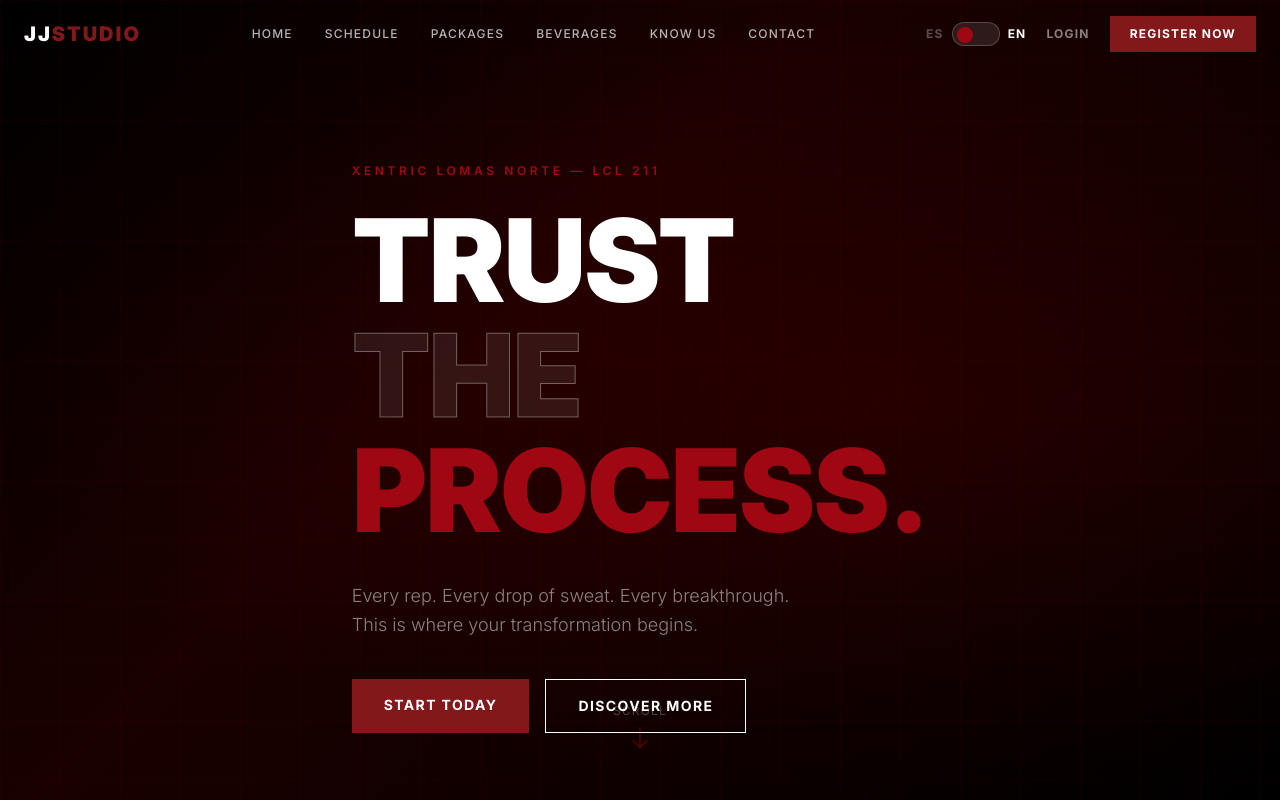
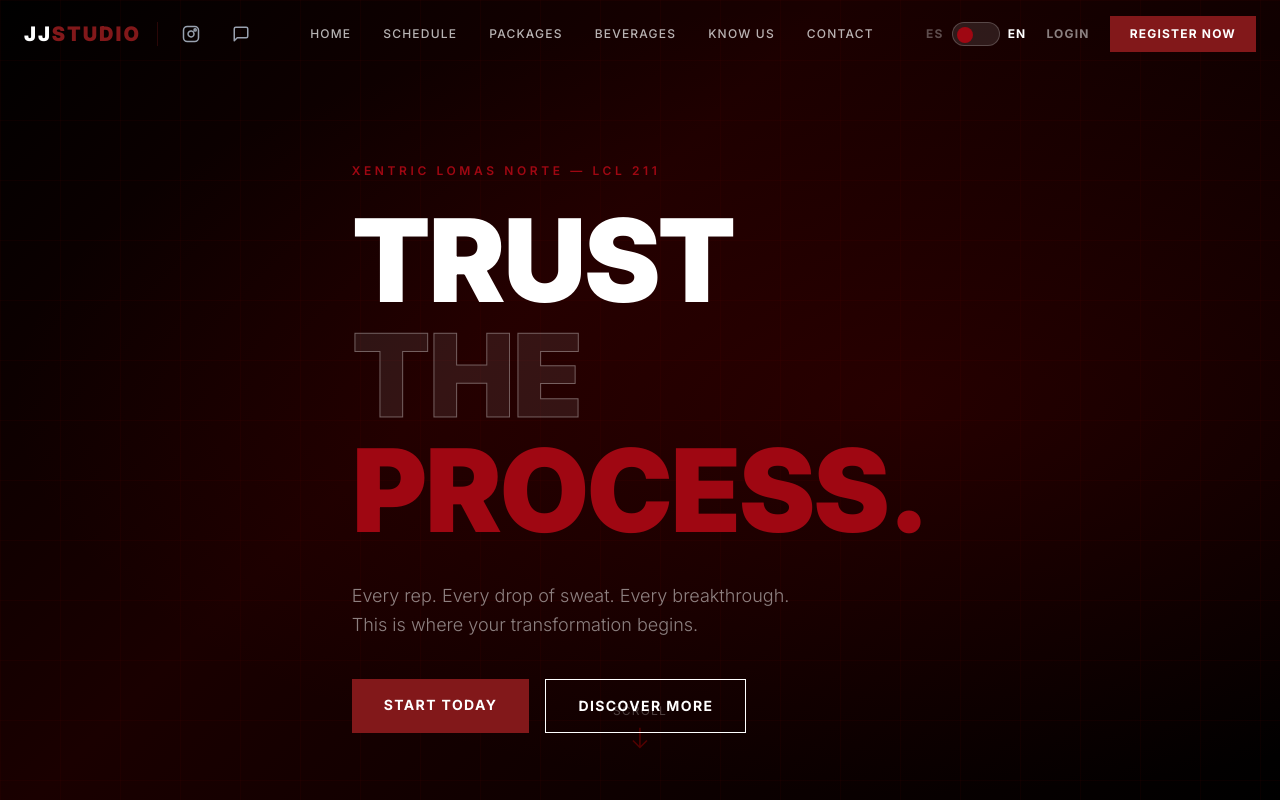
Before and after one commit to JGrayeb/JJStudio, a Next.js app: page / in a window 1280 px wide. Shown: the top 800 px of the page. Built offline with nearby package versions, Linux system fonts and the light colour scheme; no server answers.

Commit message:
feat: enhance navigation with smooth scrolling and add social media links

```diff
--- a/app/dashboard/client/page.tsx
+++ b/app/dashboard/client/page.tsx
@@ -715,7 +715,7 @@ export default function Dashboard() {
 
           {/* BOOK CLASS TAB */}
           {activeTab === 'book' && (
-            <div className="space-y-6">
+            <div className="space-y-6" id="book-class">
               <h1 className="text-4xl font-black text-white">Book Your Class</h1>
 
               {classPoints <= 0 && (
@@ -894,7 +894,7 @@ export default function Dashboard() {
 
           {/* PACKAGES TAB */}
           {activeTab === 'packages' && (
-            <div className="space-y-8">
+            <div className="space-y-8" id="packages">
               <div>
                 <h1 className="text-4xl font-black text-white">
                   Choose Your Package
@@ -993,6 +993,97 @@ export default function Dashboard() {
           )}
         </div>
       </div>
+
+{/* NAVIGATION */}
+<nav className="fixed inset-x-0 top-0 z-50 h-16 bg-black/80 backdrop-blur-lg border-b border-slate-800">
+  <div className="max-w-7xl mx-auto h-full px-4 flex items-center justify-between">
+    <div className="flex items-center gap-4">
+      {/* JJ STUDIO LOGO - NOT CLICKABLE */}
+      <div>
+        <span className="text-white font-black text-lg">JJ</span>
+        <span className="text-red-600 font-black text-lg ml-0.5">
+          STUDIO
+        </span>
+      </div>
+
+      <div className="h-10 w-px bg-slate-700" />
+
+      {/* INSTAGRAM ICON */}
+      <a
+        href="https://www.instagram.com/jj_lagree_experience?igsh=MThwanZrcXg5ZnZ6dg=="
+        target="_blank"
+        rel="noopener noreferrer"
+        className="p-2 rounded-lg hover:bg-slate-800 transition text-gray-400 hover:text-pink-500"
+        title="Follow us on Instagram"
+      >
+        <svg
+          width="20"
+          height="20"
+          viewBox="0 0 24 24"
+          fill="none"
+          stroke="currentColor"
+          strokeWidth="2"
+        >
+          <rect x="2" y="2" width="20" height="20" rx="5" ry="5" />
+          <path d="M16 11.37A4 4 0 1 1 12.63 8 4 4 0 0 1 16 11.37z" />
+          <circle cx="17.5" cy="6.5" r="1.5" />
+        </svg>
+      </a>
+
+      {/* WHATSAPP ICON */}
+      <a
+        href="https://wa.me/5213318373447?text=Hola%20JJ%20Studio"
+        target="_blank"
+        rel="noopener noreferrer"
+        className="p-2 rounded-lg hover:bg-slate-800 transition text-gray-400 hover:text-green-500"
+        title="Contact us on WhatsApp"
+      >
+        <svg
+          width="20"
+          height="20"
+          viewBox="0 0 24 24"
+          fill="none"
+          stroke="currentColor"
+          strokeWidth="2"
+        >
+          <path d="M21 15a2 2 0 0 1-2 2H7l-4 4V5a2 2 0 0 1 2-2h14a2 2 0 0 1 2 2z" />
+        </svg>
+      </a>
+    </div>
+
+    {/* REST OF NAVBAR STAYS THE SAME */}
+    <div className="hidden lg:flex gap-4 flex-1 justify-center">
+      {[
+        { id: 'dashboard' as const, label: 'Dashboard' },
+        { id: 'book' as const, label: 'Book Class' },
+        { id: 'bookings' as const, label: 'My Bookings' },
+        { id: 'packages' as const, label: 'Packages' },
+      ].map(({ id, label }) => (
+        <button
+          key={id}
+          onClick={() => setActiveTab(id)}
+          className={`px-4 py-2 rounded-lg font-bold text-sm transition ${
+            activeTab === id
+              ? 'bg-red-600 text-white'
+              : 'text-gray-400 hover:text-white'
+          }`}
+        >
+          {label}
+        </button>
+      ))}
+    </div>
+
+    <button
+      onClick={handleLogout}
+      className="bg-red-600 hover:bg-red-700 text-white px-4 py-2 rounded-lg font-bold text-sm transition flex items-center gap-2"
+    >
+      <LogOut size={16} /> Logout
+    </button>
+  </div>
+</nav>
+
+
+
 
       {/* ✅ ERROR MODAL (NEW!) */}
       {errorModal.isOpen && (
--- a/app/page.js
+++ b/app/page.js
@@ -1,3 +1,4 @@
+
 "use client"
 import { useState, useEffect } from "react"
 import Image from "next/image"
@@ -41,11 +42,18 @@ export default function Home() {
 
   const toggleLang = () => setLang(l => l === "en" ? "es" : "en")
 
-  // Navigation handlers with auth checks
+  // ✅ FIXED: Navigation handlers with proper hash scrolling
   const handleScheduleClick = (e) => {
     e?.preventDefault()
     if (user) {
-      router.push('/bookings')
+      router.push('/dashboard/client#book-class')
+      // Scroll to section if already on dashboard
+      setTimeout(() => {
+        const element = document.getElementById('book-class')
+        if (element) {
+          element.scrollIntoView({ behavior: 'smooth' })
+        }
+      }, 100)
     } else {
       router.push('/login')
     }
@@ -53,17 +61,42 @@ export default function Home() {
 
   const handlePackageClick = (e) => {
     e?.preventDefault()
-    router.push('/packages')
+    if (user) {
+      router.push('/dashboard/client#packages')
+      // Scroll to section if already on dashboard
+      setTimeout(() => {
+        const element = document.getElementById('packages')
+        if (element) {
+          element.scrollIntoView({ behavior: 'smooth' })
+        }
+      }, 100)
+    } else {
+      router.push('/login')
+    }
   }
 
   const handleBeveragesClick = (e) => {
     e?.preventDefault()
-    router.push('/beverages')
+    const element = document.getElementById('beverages')
+    if (element) {
+      element.scrollIntoView({ behavior: 'smooth' })
+    }
   }
 
   const handleAboutClick = (e) => {
     e?.preventDefault()
-    document.getElementById('about')?.scrollIntoView({ behavior: 'smooth' })
+    const element = document.getElementById('about')
+    if (element) {
+      element.scrollIntoView({ behavior: 'smooth' })
+    }
+  }
+
+  const handleContactClick = (e) => {
+    e?.preventDefault()
+    const element = document.getElementById('contact')
+    if (element) {
+      element.scrollIntoView({ behavior: 'smooth' })
+    }
   }
 
   const handleProfileClick = () => {
@@ -90,9 +123,61 @@ export default function Home() {
       {/* ── NAVBAR ── */}
       <nav className={`fixed top-0 left-0 right-0 z-50 transition-all duration-300 ${scrolled ? "bg-black/95 shadow-lg shadow-red-900/20" : ""}`}>
         <div className="max-w-7xl mx-auto px-6 py-4 flex items-center justify-between">
-          <a href="#" className="text-xl font-black tracking-widest uppercase">
+          <div className="flex items-center gap-4">
+            {/* JJ STUDIO LOGO - NOT CLICKABLE */}
+            <a href="#" className="text-xl font-black tracking-widest uppercase cursor-default">
               JJ<span className="text-red-900">Studio</span>
             </a>
+
+            {/* DIVIDER */}
+            <div className="h-6 w-px bg-red-900/30 hidden sm:block" />
+
+            {/* INSTAGRAM ICON */}
+            <a
+              href="https://www.instagram.com/jj_lagree_experience?igsh=MThwanZrcXg5ZnZ6dg=="
+              target="_blank"
+              rel="noopener noreferrer"
+              className="p-2 rounded-lg hover:bg-white/10 transition text-gray-400 hover:text-pink-500 hidden sm:flex"
+              title="Follow us on Instagram"
+            >
+              <svg
+                width="18"
+                height="18"
+                viewBox="0 0 24 24"
+                fill="none"
+                stroke="currentColor"
+                strokeWidth="2"
+                strokeLinecap="round"
+                strokeLinejoin="round"
+              >
+                <rect x="2" y="2" width="20" height="20" rx="5" ry="5" />
+                <path d="M16 11.37A4 4 0 1 1 12.63 8 4 4 0 0 1 16 11.37z" />
+                <circle cx="17.5" cy="6.5" r="1.5" />
+              </svg>
+            </a>
+
+            {/* WHATSAPP ICON */}
+            <a
+              href="https://wa.me/5213318373447?text=Hola%20JJ%20Studio"
+              target="_blank"
+              rel="noopener noreferrer"
+              className="p-2 rounded-lg hover:bg-white/10 transition text-gray-400 hover:text-green-500 hidden sm:flex"
+              title="Contact us on WhatsApp"
+            >
+              <svg
+                width="18"
+                height="18"
+                viewBox="0 0 24 24"
+                fill="none"
+                stroke="currentColor"
+                strokeWidth="2"
+                strokeLinecap="round"
+                strokeLinejoin="round"
+              >
+                <path d="M21 15a2 2 0 0 1-2 2H7l-4 4V5a2 2 0 0 1 2-2h14a2 2 0 0 1 2 2z" />
+              </svg>
+            </a>
+          </div>
 
           {/* Desktop links */}
           <div className="hidden lg:flex items-center gap-8">
@@ -110,9 +195,9 @@ export default function Home() {
                   else if (idx === 2) handlePackageClick(e)
                   else if (idx === 3) handleBeveragesClick(e)
                   else if (idx === 4) handleAboutClick(e)
+                  else if (idx === 5) handleContactClick(e)
                   else {
                     e.preventDefault()
-                    document.getElementById(href.slice(1))?.scrollIntoView({ behavior: 'smooth' })
                   }
                 }}
                 className="text-xs font-medium tracking-widest uppercase text-white/70 hover:text-white transition-colors relative group"
@@ -189,7 +274,7 @@ export default function Home() {
             <button onClick={(e) => { handleAboutClick(e); setMenuOpen(false) }} className="text-sm font-medium tracking-widest uppercase text-white/70 hover:text-white text-left">
               {t.nav.about}
             </button>
-            <button onClick={() => { document.getElementById('contact')?.scrollIntoView({ behavior: 'smooth' }); setMenuOpen(false) }} className="text-sm font-medium tracking-widest uppercase text-white/70 hover:text-white text-left">
+            <button onClick={(e) => { handleContactClick(e); setMenuOpen(false) }} className="text-sm font-medium tracking-widest uppercase text-white/70 hover:text-white text-left">
               {t.nav.contact}
             </button>
 
@@ -287,7 +372,7 @@ export default function Home() {
         </div>
       </div>
 
-      {/* ── CLASSES ── */}
+      {/* ── CLASSES / SCHEDULE ── */}
       <section className="py-24 bg-black" id="schedule">
         <div className="max-w-7xl mx-auto px-6">
           <div className="flex flex-col lg:flex-row lg:items-end justify-between mb-16 gap-6">
@@ -479,7 +564,13 @@ export default function Home() {
               <div className="space-y-6">
                 <div>
                   <p className="text-xs tracking-widest uppercase mb-1 text-white/25">{t.contact.location}</p>
-                  <p className="text-sm text-white/65">{t.contact.locationVal}</p>
+                  <p className="text-sm text-white/65">Xentric Lomas Norte, El Campanario, Lcl 211</p>
+                </div>
+                <div>
+                  <p className="text-xs tracking-widest uppercase mb-1 text-white/25">PHONE</p>
+                  <a href="tel:+5213318373447" className="text-sm text-white/65 hover:text-white transition-colors">
+                    +52 1 33 1837 3447
+                  </a>
                 </div>
                 <div>
                   <p className="text-xs tracking-widest uppercase mb-1 text-white/25">{t.contact.hours}</p>
@@ -495,13 +586,8 @@ export default function Home() {
                 <div>
                   <p className="text-xs tracking-widest uppercase mb-2 text-white/25">{t.contact.follow}</p>
                   <div className="flex gap-4">
-                   {[
-                     { name: "Instagram", url: "https://www.instagram.com/jj_lagree_experience?igsh=MThwanZrcXg5ZnZ6dg==" },
-                    { name: "TikTok", url: "https://tiktok.com/@yourhandle" },
-                    { name: "WhatsApp", url: "https://wa.me/5213318373447" },
-                      ].map(link => (
-                        <a key={link.name} href={link.url} target="_blank" rel="noopener noreferrer" className="text-xs tracking-widest uppercase text-white/35 hover:text-white transition-colors">{link.name}</a>
-                    ))}
+                    <a href="https://www.instagram.com/jj_lagree_experience?igsh=MThwanZrcXg5ZnZ6dg==" target="_blank" rel="noopener noreferrer" className="text-xs tracking-widest uppercase text-white/35 hover:text-white transition-colors">Instagram</a>
+                    <a href="https://wa.me/5213318373447" target="_blank" rel="noopener noreferrer" className="text-xs tracking-widest uppercase text-white/35 hover:text-white transition-colors">WhatsApp</a>
                   </div>
                 </div>
               </div>
```
Lines whose indentation alone changed are shown as unchanged.
